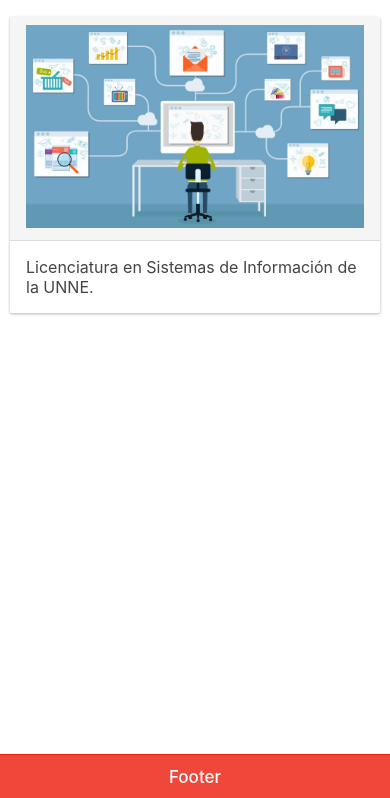
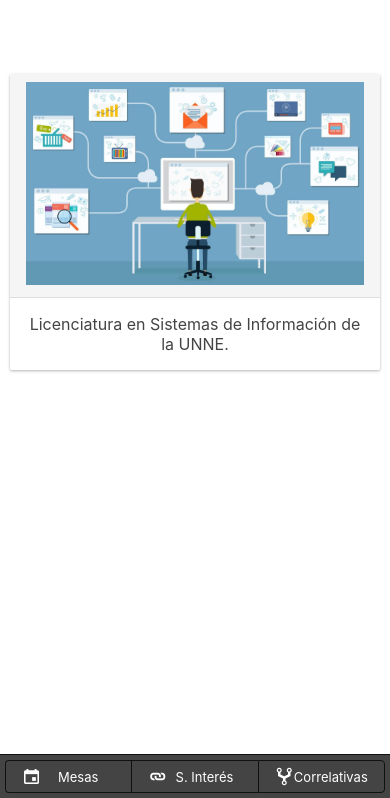
Before and after one commit to gogole/facena-2017, a website: page www/index.html in a window 390 px wide. Shown: the part 46-844 px from the top of the page. Drawn offline with Linux system fonts and the light colour scheme; some packages are replaced by stand-ins of ours; files that its build step writes are made by us from their sources; files whose address does not match are found by name.

Commit message:
Agregado de los iconos

```diff
--- a/www/css/style.css
+++ b/www/css/style.css
@@ -1 +1,4 @@
 /* Empty. Add your own CSS if you like */
+div.item.item-text-wrap{
+  text-align: center;
+}
--- a/www/index.html
+++ b/www/index.html
@@ -16,6 +16,7 @@
     <ion-pane>
       <ion-header-bar class="bar-stable bar-assertive">
         <h1 class="title">Calendario 2016</h1>
+        <button class="button button-clear ion-information-circled"></button>
       </ion-header-bar>
 
     <ion-content>
@@ -30,9 +31,16 @@
       </div>
     </ion-content>
 
-      <div class="bar bar-footer bar-assertive">
-        <div class="title">Footer</div>
+      <div class="bar bar-footer bar-dark">
+        <div class="button-bar">
+          <button class="button ion-android-calendar icon-left">Mesas</button>
+          <button class="button ion-link icon-left">S. Interés</button>
+          <button class="button ion-network icon-left">Correlativas</button>
+        </div>
       </div>
+      <ion-tabs>
+        <ion-tab icon="ion-android-calendar"></ion-tab>
+      </ion-tabs>
     </ion-pane>
   </body>
 </html>
```
